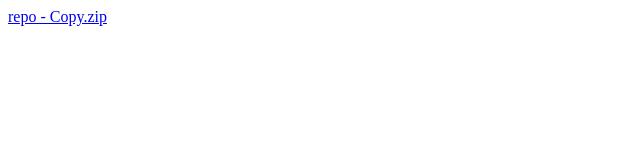
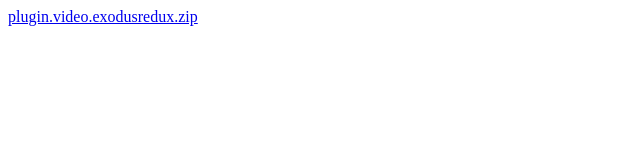
Before and after one commit to southpaw99/zips, a plain HTML site: page index.html in a window 1280 px wide. Shown: the whole page, without its empty margins (0-640 px from the left). Drawn offline with Linux system fonts and the light colour scheme.

Commit message:
Update index.html

```diff
--- a/index.html
+++ b/index.html
@@ -1 +1 @@
-<a href="repo - Copy.zip">repo - Copy.zip</a>
+<a href="plugin.video.exodusredux.zip">plugin.video.exodusredux.zip</a>
```
